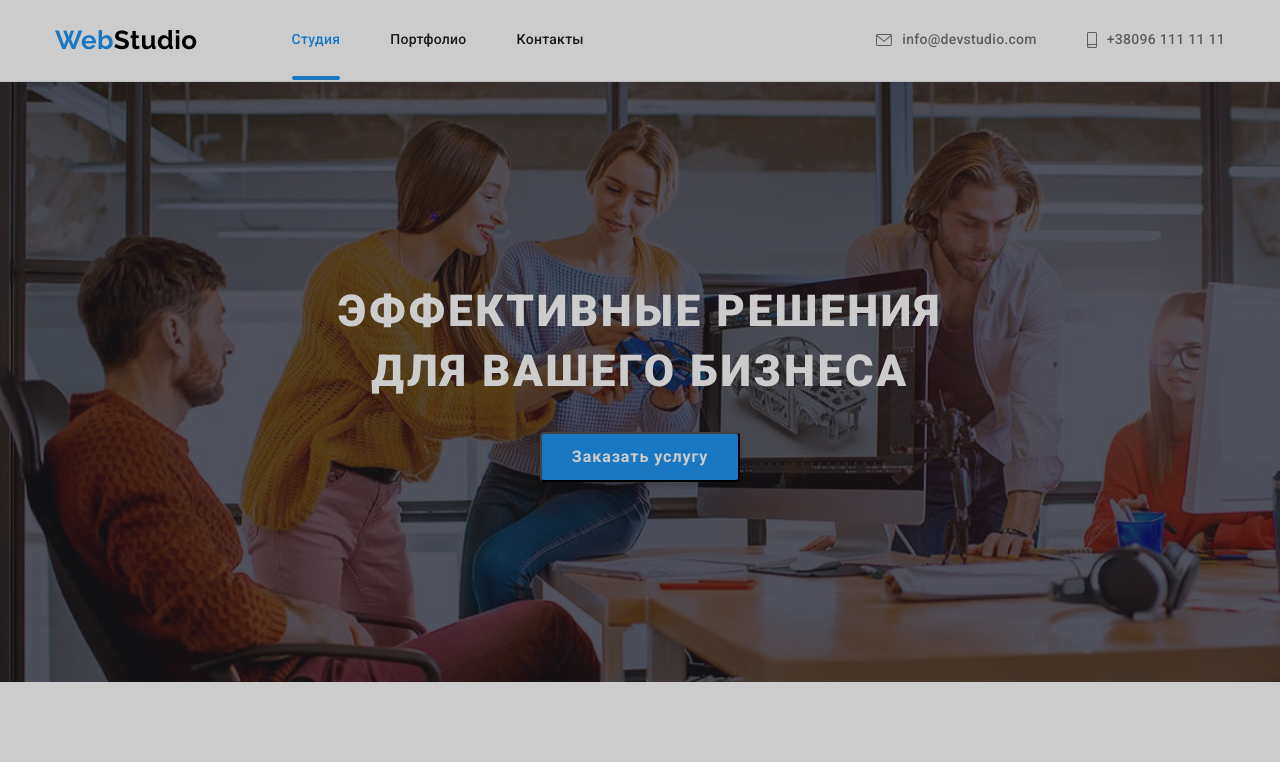
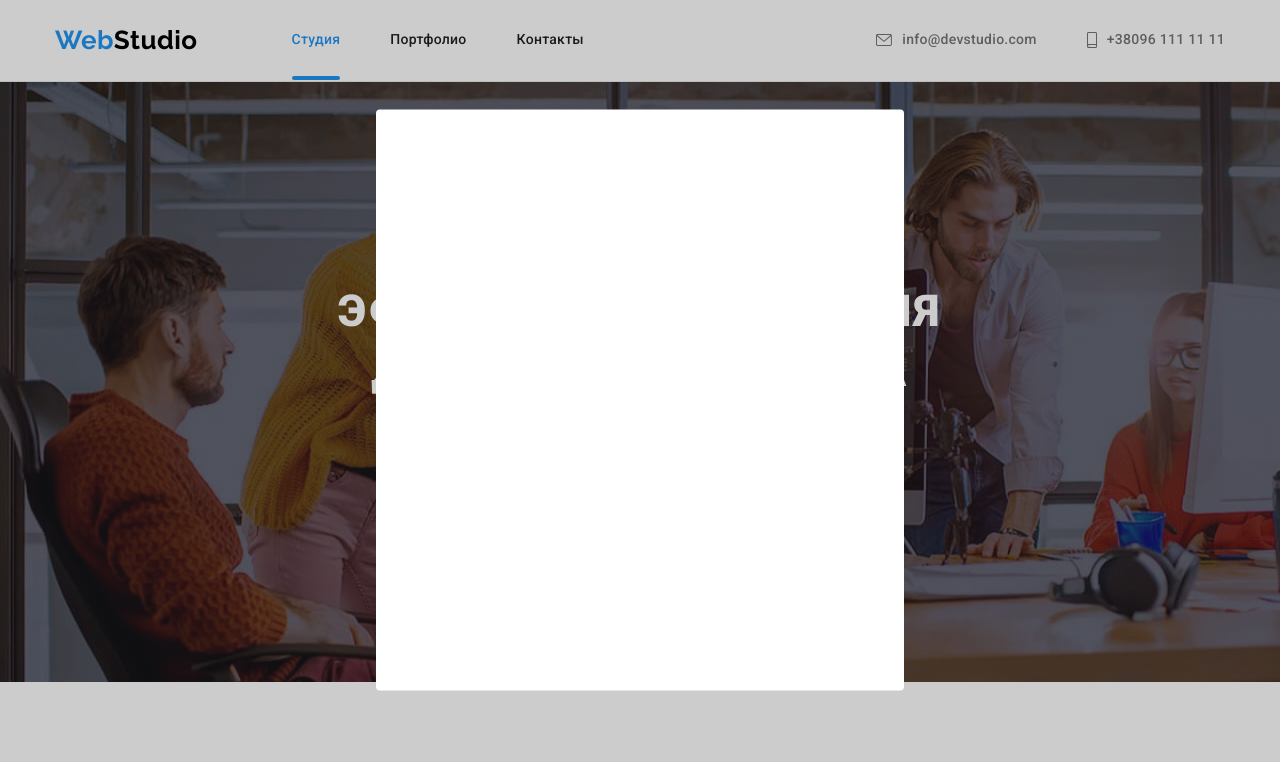
Before and after one commit to Immayou/goit-markup-hw-05, a plain HTML site: page index.html in a window 1280 px wide. Shown: the top 762 px of the page. Drawn offline with nearby package versions, Linux system fonts and the light colour scheme; a script that the page names is missing.

Commit message:
Встановлює модальне вікно

```diff
--- a/css/styles.css
+++ b/css/styles.css
@@ -809,3 +809,18 @@ address {
     left: 0;
     background-color: rgba(0, 0, 0, 0.2);
 }
+
+.modal {
+    position: absolute;
+    top: 50%;
+    left: 50%;
+    transform: translate(-50%,-50%);
+    width: 528px;
+    min-height: 581px;
+    border-radius: 4px;
+    background-color: #FFFFFF;
+    -webkit-transform: translate(-50%,-50%);
+    -moz-transform: translate(-50%,-50%);
+    -ms-transform: translate(-50%,-50%);
+    -o-transform: translate(-50%,-50%);
+}
--- a/index.html
+++ b/index.html
@@ -340,6 +340,8 @@
         </div>
     </footer>
     <div class="backdrop"></div>
+    <div class="modal"></div>
+    <button type="button"></button>
     <script src="./js/modal.js"></script>
 </body>
 
```
